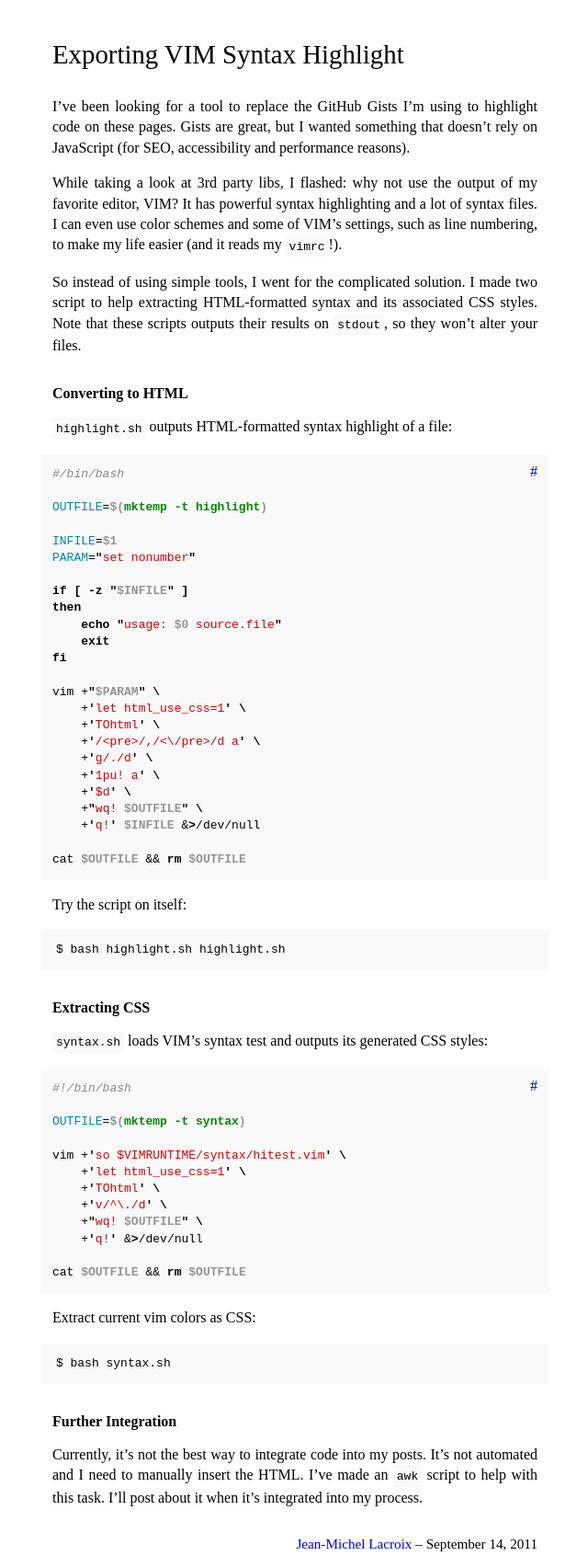
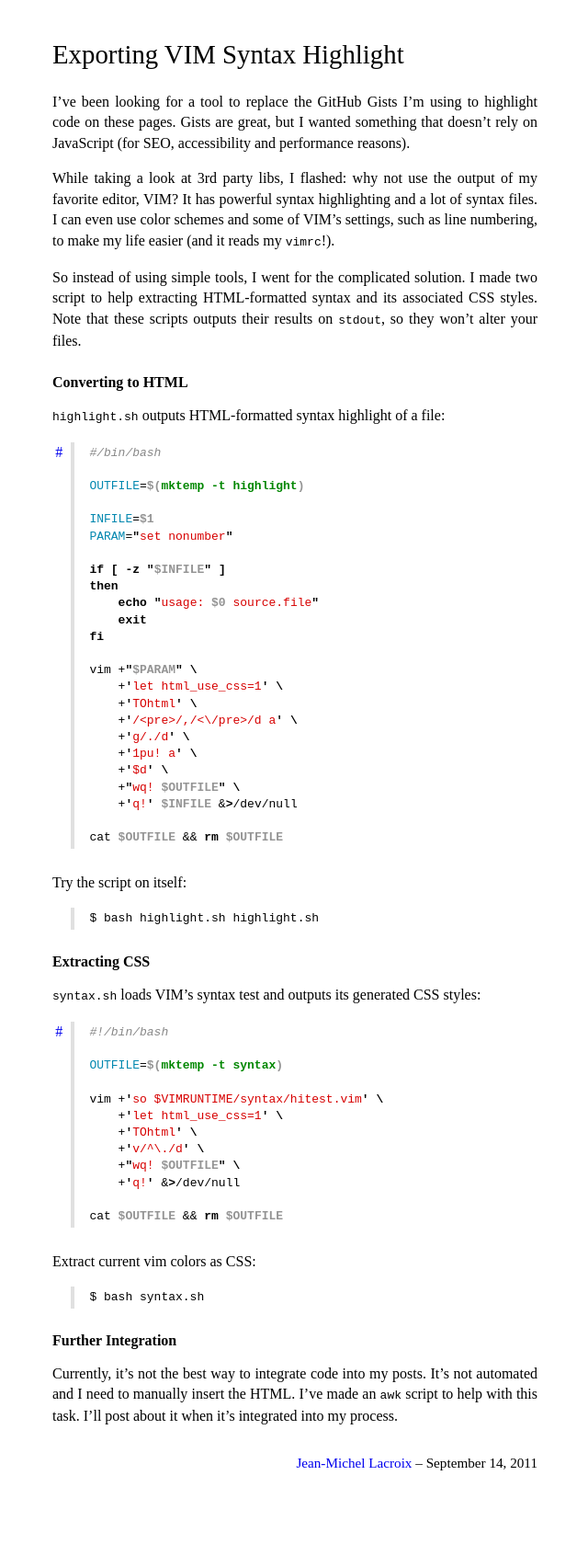
Before and after one commit to jmlacroix/jmlacroix.com-jekyll, a Jekyll site: the page built from _posts/archives/2011-09-14-export-vim-highlight.markdown, in a window 1280 px wide. Shown: the whole page at 92% size, without its empty margins (319-959 px from the left). Built offline with Jekyll 4.4.1, drawn with Linux system fonts in a browser that asks for light colours; Markdown is read by kramdown in place of the engine named in the settings; after the commit the page ends 1615 px from its top, so only the background shows below that.

Commit message:
update code and pre style

```diff
--- a/css/screen.css
+++ b/css/screen.css
@@ -1,18 +1,17 @@
 body {
 	width: 33em;
 	margin: auto;
-	font-family: serif;
 }
 
 h1 {
-	margin: 1.5em 0 1em 0;
+	margin-top: 1.5em;
 	font-size: 180%;
 	font-weight: normal;
 }
 
 h2 {
 	font-size: 100%;
-	margin-top: 2em;
+	margin-top: 1.5em;
 }
 
 p {
@@ -23,16 +22,11 @@ p, pre, ul li, ol li {
 	line-height: 1.4em;
 }
 
-pre, code {
-	background-color: #fafafa;
-	font-family: monospace;
-	padding: 0.3em;
-}
-
 pre {
     overflow: auto;
-	margin: 0 -1em;
-	padding: 1em;
+	margin: 0 0 2em 1.5em;
+	padding: 0.2em 1.3em;
+	border-left: 4px solid #e0e0e0;
 }
 
 footer {
@@ -50,8 +44,8 @@ a:hover {
 }
 
 p a.src {
-	float: right;
-	margin: 0.5em 0 0 -3em;
+	float: left;
+	margin-left: 0.2em;
 }
 
 /* TODO: update */
@@ -72,12 +66,6 @@ p a.src {
 .footnotes p {
 	font-weight: bold;
 }
-
-/* TODO: remove */
-div.gist-highlight {
-	font-size: 75% !important;
-}
-
 
 /* syntax highlight */
 
```
